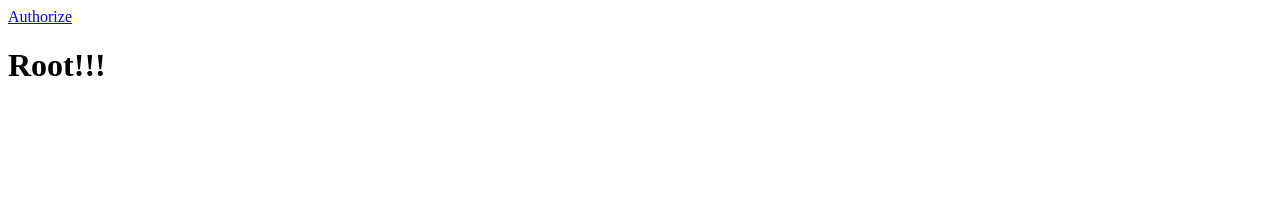
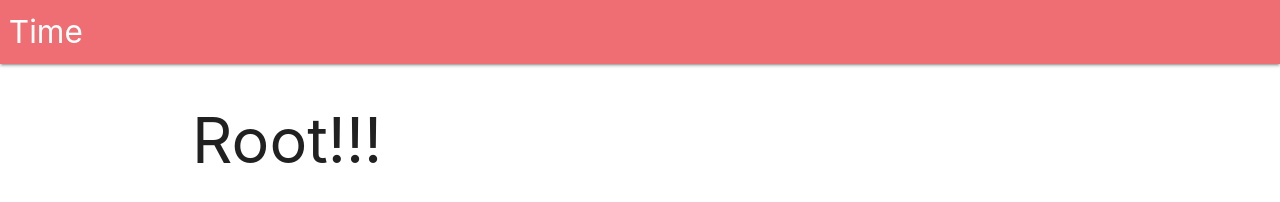
Before and after one commit to coreyferguson/time-ui, a React app: page / in a window 1280 px wide. Built offline with nearby package versions, Linux system fonts and the light colour scheme.

Commit message:
default container with nav

```diff
--- a/package.json
+++ b/package.json
@@ -32,6 +32,7 @@
     "karma-mocha": "^1.3.0",
     "karma-webpack": "^3.0.0",
     "mocha": "^5.1.1",
+    "prop-types": "^15.6.1",
     "react": "^16.3.2",
     "react-dom": "^16.3.2",
     "react-redux": "^5.0.7",
--- /dev/null
+++ b/src/Home/HomeView.js
@@ -0,0 +1,11 @@
+
+import React from 'react';
+import Container from '../container/views/Container';
+
+export default function HomeView(props) {
+  return (
+    <Container>
+      <h1>Root!!!</h1>
+    </Container>
+  );
+}
--- /dev/null
+++ b/src/Home/index.js
@@ -0,0 +1,3 @@
+
+import View from './HomeView';
+export default View;
--- a/src/Root/RootView.js
+++ /dev/null
@@ -1,14 +0,0 @@
-
-import React from 'react';
-import { Link } from 'react-router-dom';
-
-export default props => {
-  return (
-    <div>
-      <nav>
-        <Link to='/authorize'>Authorize</Link>
-      </nav>
-      <h1>Root!!!</h1>
-    </div>
-  );
-}
--- a/src/Root/index.js
+++ /dev/null
@@ -1,3 +0,0 @@
-
-import View from './RootView';
-export default View;
--- /dev/null
+++ b/src/container/views/Container/ContainerView.js
@@ -0,0 +1,19 @@
+
+import React from 'react';
+import Nav from '../../../nav/views/Nav';
+import PropTypes from 'prop-types';
+
+export default function ContainerView(props) {
+  return (
+    <div>
+      <Nav />
+      <div className='container'>
+        {props.children}
+      </div>
+    </div>
+  );
+}
+
+ContainerView.propTypes = {
+  children: PropTypes.element.isRequired
+};
--- /dev/null
+++ b/src/container/views/Container/index.js
@@ -0,0 +1,3 @@
+
+import ContainerView from './ContainerView';
+export default ContainerView;
--- a/src/index.html
+++ b/src/index.html
@@ -1,9 +1,12 @@
 <html>
   <head>
+    <link rel="stylesheet" href="https://cdnjs.cloudflare.com/ajax/libs/materialize/1.0.0-beta/css/materialize.min.css">
+    <script src="https://cdnjs.cloudflare.com/ajax/libs/materialize/1.0.0-beta/js/materialize.min.js"></script>
   </head>
 
   <body>
     <div id='reactContainer'></div>
+
   </body>
 
 </html>
--- a/src/index.js
+++ b/src/index.js
@@ -7,7 +7,7 @@ import { Provider } from 'react-redux';
 import { Route, Router, Switch } from 'react-router-dom';
 
 import Authorize from './session/views/OAuthAuthorize';
-import Root from './Root';
+import Home from './Home';
 import PageNotFound from './PageNotFound';
 
 // import reducers from './reducers' // Or wherever you keep your reducers
@@ -21,7 +21,7 @@ ReactDOM.render(
   <Provider store={store}>
     <Router history={history}>
       <Switch>
-        <Route exact path='/' component={Root} />
+        <Route exact path='/' component={Home} />
         <Route path='/authorize' component={Authorize} />
         <Route component={PageNotFound} />
       </Switch>
--- /dev/null
+++ b/src/nav/views/Nav/NavView.js
@@ -0,0 +1,11 @@
+
+import React from 'react';
+import { Link } from 'react-router-dom';
+
+export default props => (
+  <nav>
+    <div className="nav-wrapper">
+      <a href="#" className="brand-logo">&nbsp;Time</a>
+    </div>
+  </nav>
+);
--- /dev/null
+++ b/src/nav/views/Nav/index.js
@@ -0,0 +1,3 @@
+
+import View from './NavView';
+export default View;
--- a/src/session/views/OAuthAuthorize/OAuthAuthorizeView.js
+++ b/src/session/views/OAuthAuthorize/OAuthAuthorizeView.js
@@ -1,16 +1,11 @@
 
 import React from 'react';
+import Container from '../../../container/views/Container';
 
-export default class AuthorizeView extends React.Component {
-
-  constructor(props) {
-    super(props);
-  }
-
-  render() {
-    return (
+export default function AuthorizeView(props) {
+  return (
+    <Container>
       <h1>Authorize!!</h1>
-    );
-  }
-
+    </Container>
+  );
 }
```
